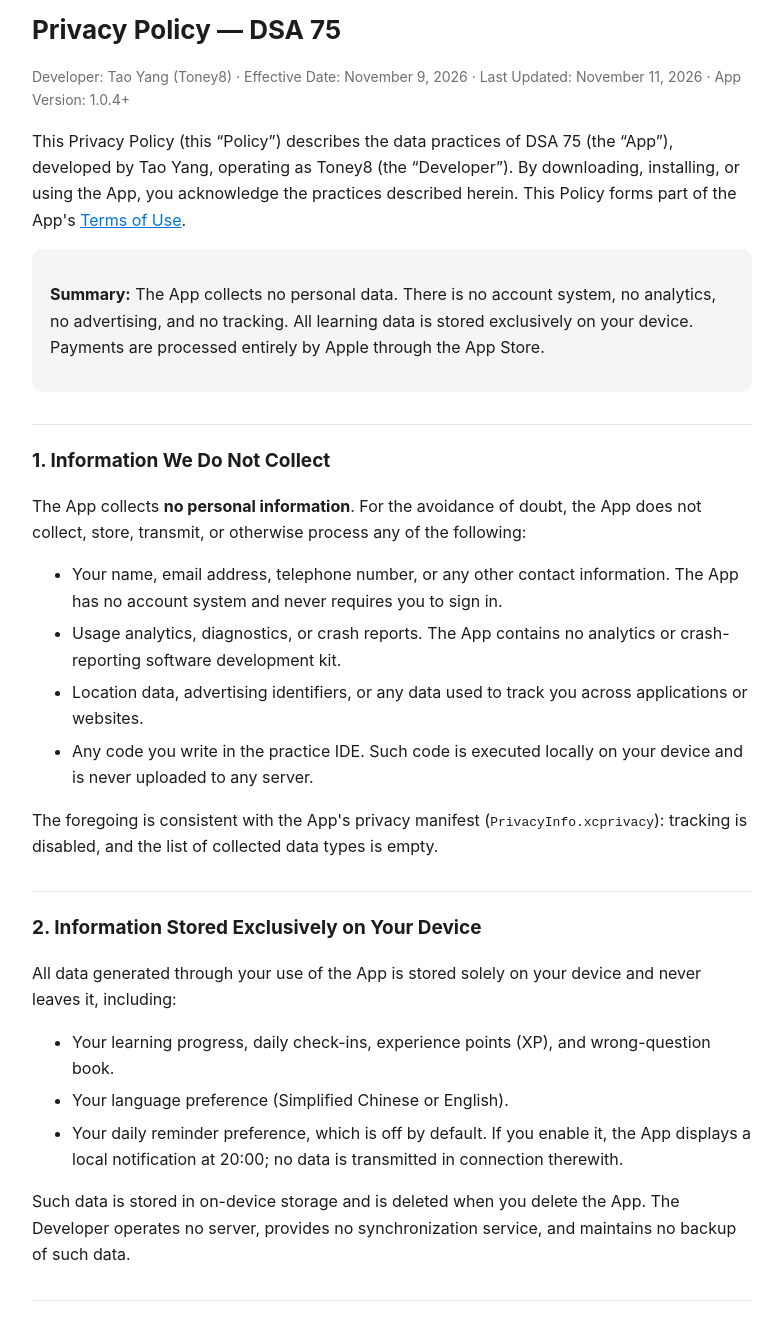
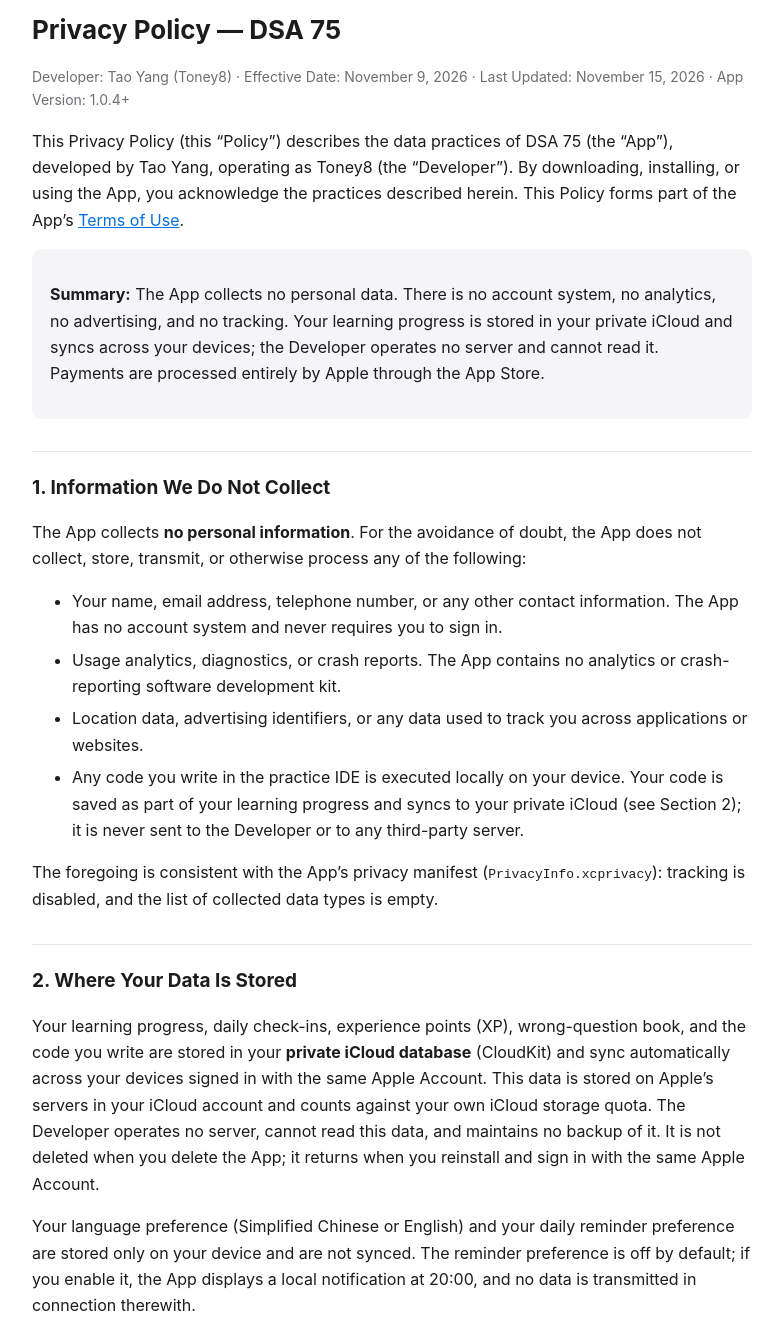
Before and after one commit to toney8/toney8.github.io, a plain HTML site: page dsa75/privacy.html in a window 1280 px wide. Shown: the part 80-1402 px from the top of the page, without its empty margins (248-1031 px from the left). Drawn offline with Linux system fonts and the light colour scheme.

Commit message:
Update legal docs to include iCloud sync

```diff
--- a/dsa75/privacy.html
+++ b/dsa75/privacy.html
@@ -21,12 +21,12 @@
 <p class="pagenav"><a href="terms.html">Terms of Use</a> · <a href="subscription.html">Subscription</a></p>
 
 <h1>Privacy Policy — DSA 75</h1>
-<p class="meta">Developer: Tao Yang (Toney8) · Effective Date: November 9, 2026 · Last Updated: November 11, 2026 · App Version: 1.0.4+</p>
+<p class="meta">Developer: Tao Yang (Toney8) · Effective Date: November 9, 2026 · Last Updated: November 15, 2026 · App Version: 1.0.4+</p>
 
-<p>This Privacy Policy (this “Policy”) describes the data practices of DSA 75 (the “App”), developed by Tao Yang, operating as Toney8 (the “Developer”). By downloading, installing, or using the App, you acknowledge the practices described herein. This Policy forms part of the App's <a href="terms.html">Terms of Use</a>.</p>
+<p>This Privacy Policy (this “Policy”) describes the data practices of DSA 75 (the “App”), developed by Tao Yang, operating as Toney8 (the “Developer”). By downloading, installing, or using the App, you acknowledge the practices described herein. This Policy forms part of the App’s <a href="terms.html">Terms of Use</a>.</p>
 
 <div class="box">
-<p><strong>Summary:</strong> The App collects no personal data. There is no account system, no analytics, no advertising, and no tracking. All learning data is stored exclusively on your device. Payments are processed entirely by Apple through the App Store.</p>
+<p><strong>Summary:</strong> The App collects no personal data. There is no account system, no analytics, no advertising, and no tracking. Your learning progress is stored in your private iCloud and syncs across your devices; the Developer operates no server and cannot read it. Payments are processed entirely by Apple through the App Store.</p>
 </div>
 
 <h2>1. Information We Do Not Collect</h2>
@@ -35,33 +35,28 @@
   <li>Your name, email address, telephone number, or any other contact information. The App has no account system and never requires you to sign in.</li>
   <li>Usage analytics, diagnostics, or crash reports. The App contains no analytics or crash-reporting software development kit.</li>
   <li>Location data, advertising identifiers, or any data used to track you across applications or websites.</li>
-  <li>Any code you write in the practice IDE. Such code is executed locally on your device and is never uploaded to any server.</li>
+  <li>Any code you write in the practice IDE is executed locally on your device. Your code is saved as part of your learning progress and syncs to your private iCloud (see Section 2); it is never sent to the Developer or to any third-party server.</li>
 </ul>
-<p>The foregoing is consistent with the App's privacy manifest (<code>PrivacyInfo.xcprivacy</code>): tracking is disabled, and the list of collected data types is empty.</p>
+<p>The foregoing is consistent with the App’s privacy manifest (<code>PrivacyInfo.xcprivacy</code>): tracking is disabled, and the list of collected data types is empty.</p>
 
-<h2>2. Information Stored Exclusively on Your Device</h2>
-<p>All data generated through your use of the App is stored solely on your device and never leaves it, including:</p>
-<ul>
-  <li>Your learning progress, daily check-ins, experience points (XP), and wrong-question book.</li>
-  <li>Your language preference (Simplified Chinese or English).</li>
-  <li>Your daily reminder preference, which is off by default. If you enable it, the App displays a local notification at 20:00; no data is transmitted in connection therewith.</li>
-</ul>
-<p>Such data is stored in on-device storage and is deleted when you delete the App. The Developer operates no server, provides no synchronization service, and maintains no backup of such data.</p>
+<h2>2. Where Your Data Is Stored</h2>
+<p>Your learning progress, daily check-ins, experience points (XP), wrong-question book, and the code you write are stored in your <strong>private iCloud database</strong> (CloudKit) and sync automatically across your devices signed in with the same Apple Account. This data is stored on Apple’s servers in your iCloud account and counts against your own iCloud storage quota. The Developer operates no server, cannot read this data, and maintains no backup of it. It is not deleted when you delete the App; it returns when you reinstall and sign in with the same Apple Account.</p>
+<p>Your language preference (Simplified Chinese or English) and your daily reminder preference are stored only on your device and are not synced. The reminder preference is off by default; if you enable it, the App displays a local notification at 20:00, and no data is transmitted in connection therewith.</p>
 
 <h2>3. Offline Operation</h2>
 <p>The App is designed to operate fully offline after installation. The Python runtime (Pyodide) is bundled within the App; accordingly, the practice IDE executes your code on your device without any network connection.</p>
 
 <h2>4. Subscriptions and Payments</h2>
-<p>Full access to the App is sold as an auto-renewable subscription (<strong>$9.99 per month</strong> in the United States, with a <strong>3-day free trial</strong> for eligible new subscribers), purchased through the App Store using StoreKit. Payment is processed entirely by Apple: your payment details are provided to Apple, and the Developer does not receive them. You may manage or cancel your subscription at any time in iOS Settings &gt; [your name] &gt; Subscriptions, and you may restore a purchase from within the App. Full subscription terms are set forth on the <a href="subscription.html">Subscription</a> page and in Section 2 of the <a href="terms.html">Terms of Use</a>.</p>
+<p>Full access to the App is sold as an auto-renewable subscription (<strong>$9.99 per month</strong> in the United States, with a <strong>3-day free period</strong> automatically provided on download), purchased through the App Store using StoreKit. Payment is processed entirely by Apple: your payment details are provided to Apple, and the Developer does not receive them. You may manage or cancel your subscription at any time in iOS Settings &gt; [your name] &gt; Subscriptions, and you may restore a purchase from within the App. Full subscription terms are set forth on the <a href="subscription.html">Subscription</a> page and in Section 2 of the <a href="terms.html">Terms of Use</a>.</p>
 
 <h2>5. Third-Party Links and Services</h2>
 <p>The App contains links that open in your web browser (Safari), including links to LeetCode problem pages and to <a href="https://toney8.github.io">https://toney8.github.io</a>. Such third-party websites are governed by their own privacy policies. This Policy applies solely to the App itself.</p>
 
-<h2>6. Children's Privacy</h2>
+<h2>6. Children’s Privacy</h2>
 <p>Because the App collects no personal information from any user, it collects no personal information from children, including children under the age of thirteen (13).</p>
 
 <h2>7. Changes to This Policy</h2>
-<p>The Developer may update this Policy from time to time. If the App begins to collect any data in a future version (for example, if analytics or crash reporting is introduced), this Policy and the App's privacy manifest shall be updated prior to the release of such version. The current version of this Policy is the version published at this address.</p>
+<p>The Developer may update this Policy from time to time. If the App begins to collect any data in a future version (for example, if analytics or crash reporting is introduced), this Policy and the App’s privacy manifest shall be updated prior to the release of such version. The current version of this Policy is the version published at this address.</p>
 
 <h2>8. Contact</h2>
 <p>Questions regarding this Policy may be directed to the Developer at <a href="https://toney8.github.io">https://toney8.github.io</a>.</p>
```
Also changed, not shown: dsa75/subscription.html (+4 -3 lines).
